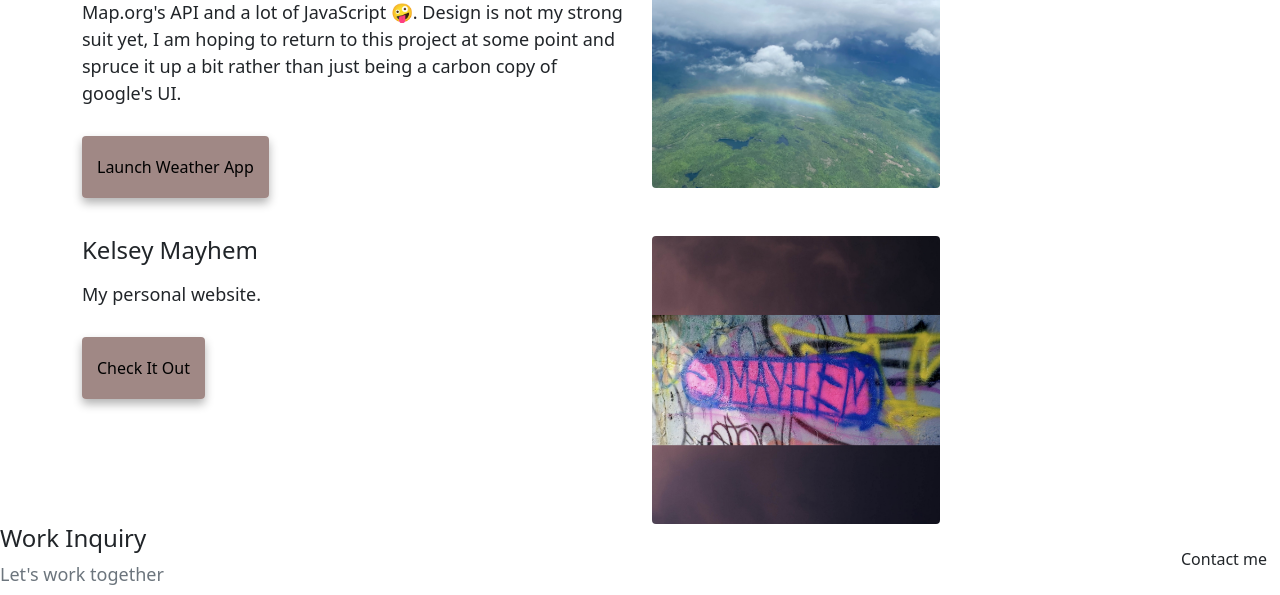
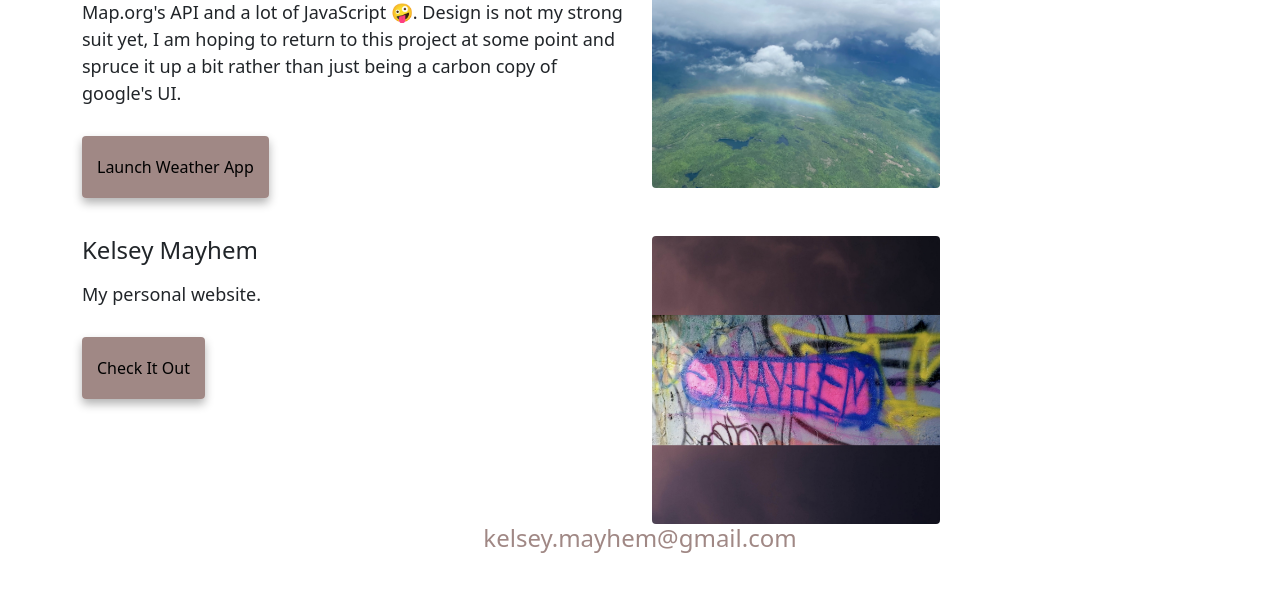
Before and after one commit to kelseymayhem/SheCodes-Portfolio, a website: page index.html in a window 1280 px wide. Shown: the part 605-1200 px from the top of the page. Drawn offline with nearby package versions, Linux system fonts and the light colour scheme.

Commit message:
Update index.html

```diff
--- a/index.html
+++ b/index.html
@@ -95,15 +95,6 @@
         </div>
     </div>
     <footer>
-        <div class="contact-box justify-content-between mb-5 d-none d-md-flex">
-            <div>
-                <h4>Work Inquiry</h4>
-                <p class="text-muted">Let's work together</p>
-            </div>
-            <div>
-                <a href="" class="btn btn-branding mt-3"> Contact me </a>
-            </div>
-        </div>
         <div class="d-flex justify-content-center mb-5">
             <a href="mailto:kelsey.mayhem@gmail.com" class="email-link">
              <h2>kelsey.mayhem@gmail.com</h2>
```
